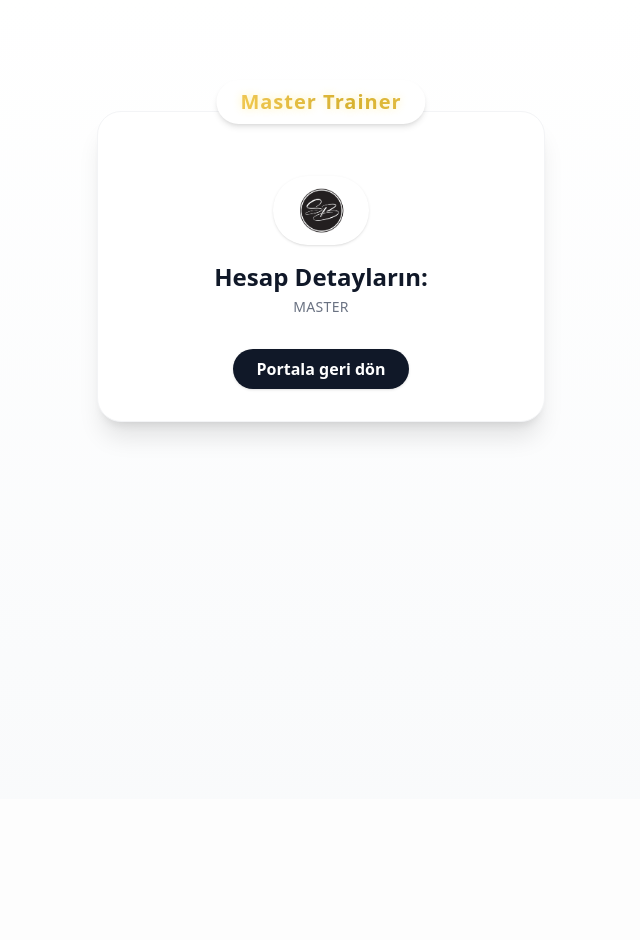
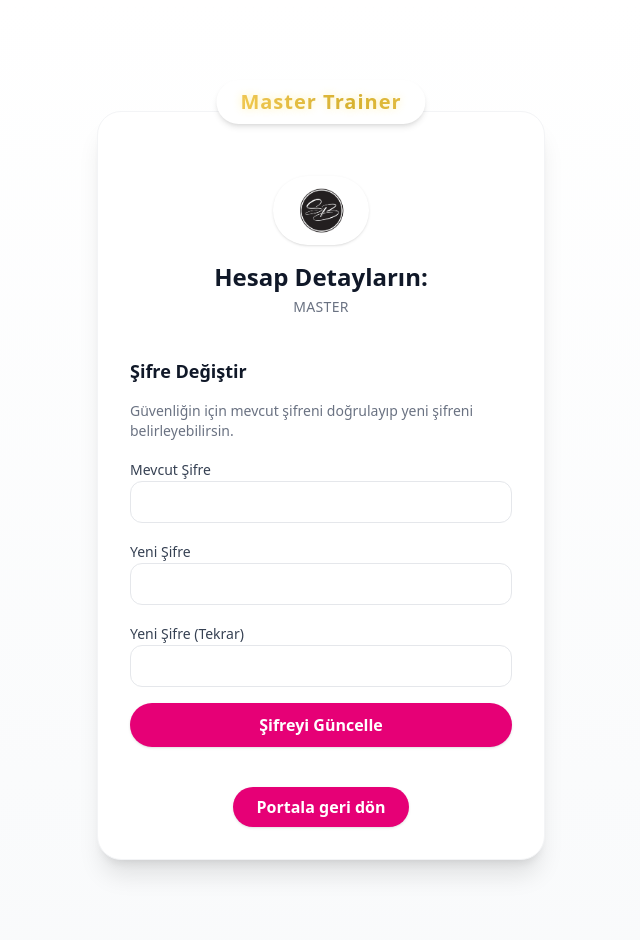
Before and after one commit to Serdarq1/shiningbrows-portal, a Flask app: page /hesap in a window 1280 px wide. Shown: the part 81-1021 px from the top of the page, without its empty margins (319-959 px from the left). Before the commit the page ends 520 px from the top, so only its background shows below. Run offline with Flask 3, Linux system fonts and the light colour scheme; the visitor is signed in with stand-in values (Sample User, id 1).

Commit message:
Add change password

```diff
--- a/main.py
+++ b/main.py
@@ -454,10 +454,34 @@ def save_master():
     return redirect(url_for('dashboard'))
 
 @app.route("/hesap")
+@login_required
+def account():
+    password_status = request.args.get("password_status", default="", type=str)
+    return render_template("account.html", password_status=password_status)
+
+
+@app.post("/hesap/sifre-degistir")
 @roles_required('master', 'admin')
 @login_required
-def account():
-    return render_template("account.html")
+def change_password():
+    current_password = (request.form.get("current_password") or "").strip()
+    new_password = (request.form.get("new_password") or "").strip()
+    confirm_password = (request.form.get("confirm_password") or "").strip()
+
+    if not check_password_hash(current_user.password_hash, current_password):
+        return redirect(url_for("account", password_status="invalid-current"))
+
+    if len(new_password) < 6:
+        return redirect(url_for("account", password_status="too-short"))
+
+    if new_password != confirm_password:
+        return redirect(url_for("account", password_status="mismatch"))
+
+    current_user.password_hash = generate_password_hash(new_password, salt_length=8)
+    db.session.add(current_user)
+    db.session.commit()
+
+    return redirect(url_for("account", password_status="success"))
 
 
 @app.get("/admin/tum-satin-alimlar")
--- a/templates/account.html
+++ b/templates/account.html
@@ -21,7 +21,27 @@
       <h1 class="text-2xl font-bold text-gray-900 mb-1">
         Hesap Detayların:
       </h1>
-      <p class="text-gray-500 text-sm tracking-wide uppercase">{{ current_user.role }}</p>
+      <p class="text-gray-500 text-sm tracking-wide uppercase">{{ current_user.role}}</p>
+
+      {% if password_status %}
+        {% if password_status == "success" %}
+          <div class="mt-4 rounded-xl bg-green-50 text-green-700 px-4 py-3 text-sm font-semibold">
+            Şifren başarıyla güncellendi.
+          </div>
+        {% elif password_status == "invalid-current" %}
+          <div class="mt-4 rounded-xl bg-red-50 text-red-600 px-4 py-3 text-sm font-semibold">
+            Mevcut şifren hatalı. Lütfen tekrar dene.
+          </div>
+        {% elif password_status == "mismatch" %}
+          <div class="mt-4 rounded-xl bg-red-50 text-red-600 px-4 py-3 text-sm font-semibold">
+            Yeni şifreler eşleşmiyor.
+          </div>
+        {% elif password_status == "too-short" %}
+          <div class="mt-4 rounded-xl bg-red-50 text-red-600 px-4 py-3 text-sm font-semibold">
+            Yeni şifren en az 6 karakter olmalı.
+          </div>
+        {% endif %}
+      {% endif %}
 
       {% if current_user.master %}
       <div class="mt-6 text-left space-y-3">
@@ -56,11 +76,69 @@
       </div>
       {% endif %}
 
-      <div class="mt-8">
+      <form method="post"
+            action="{{ url_for('change_password') }}"
+            class="mt-10 text-left space-y-4">
+        <h2 class="text-lg font-semibold text-gray-900">
+          Şifre Değiştir
+        </h2>
+        <p class="text-sm text-gray-500">
+          Güvenliğin için mevcut şifreni doğrulayıp yeni şifreni belirleyebilirsin.
+        </p>
+
+        <div class="space-y-2">
+          <label for="current_password" class="text-sm font-medium text-gray-700">
+            Mevcut Şifre
+          </label>
+          <input type="password"
+                 id="current_password"
+                 name="current_password"
+                 required
+                 class="w-full rounded-xl border border-gray-200 px-4 py-2.5 text-sm focus:border-gray-900 focus:outline-none focus:ring-2 focus:ring-gray-200" />
+        </div>
+
+        <div class="space-y-2">
+          <label for="new_password" class="text-sm font-medium text-gray-700">
+            Yeni Şifre
+          </label>
+          <input type="password"
+                 id="new_password"
+                 name="new_password"
+                 required
+                 minlength="6"
+                 class="w-full rounded-xl border border-gray-200 px-4 py-2.5 text-sm focus:border-gray-900 focus:outline-none focus:ring-2 focus:ring-gray-200" />
+        </div>
+
+        <div class="space-y-2">
+          <label for="confirm_password" class="text-sm font-medium text-gray-700">
+            Yeni Şifre (Tekrar)
+          </label>
+          <input type="password"
+                 id="confirm_password"
+                 name="confirm_password"
+                 required
+                 minlength="6"
+                 class="w-full rounded-xl border border-gray-200 px-4 py-2.5 text-sm focus:border-gray-900 focus:outline-none focus:ring-2 focus:ring-gray-200" />
+        </div>
+
+        <button type="submit"
+                class="w-full bg-pink-600 text-white font-semibold px-6 py-2.5 rounded-full shadow-sm hover:-translate-y-0.5 hover:bg-black/90 transition-all duration-200">
+          Şifreyi Güncelle
+        </button>
+      </form>
+
+      <div class="mt-10">
+        {% if current_user.role == 'master' or current_user.role == 'admin' %}
         <a href="{{ url_for('dashboard') }}"
-           class="inline-block bg-gray-900 text-white font-semibold px-6 py-2 rounded-full shadow-sm hover:-translate-y-0.5 hover:bg-black/90 transition-all duration-200">
+           class="inline-block bg-pink-600 text-white font-semibold px-6 py-2 rounded-full shadow-sm hover:-translate-y-0.5 hover:bg-black/90 transition-all duration-200">
           Portala geri dön
         </a>
+        {% elif current_user == 'distributor' %}
+        <a href="{{ url_for('distributor_home') }}"
+           class="inline-block bg-pink-600 text-white font-semibold px-6 py-2 rounded-full shadow-sm hover:-translate-y-0.5 hover:bg-black/90 transition-all duration-200">
+          Portala geri dön
+        </a>
+        {% endif %}
       </div>
     </div>
   </div>
--- a/templates/dashboard.html
+++ b/templates/dashboard.html
@@ -23,7 +23,6 @@
 <body class="min-h-screen bg-gray-50">
 
 {% include 'navbar.html' %}
-{% include 'sale.html' %}
 {% if greeting_name %}
 <div class="px-6 py-6 mb-6 text-left w-auto bg-white max-w-7xl mx-auto shadow rounded-2xl mt-8">
   <h2 class=" text-2xl font-semibold text-gray-800 font-thin">
--- a/templates/distributor.html
+++ b/templates/distributor.html
@@ -14,7 +14,6 @@
 </head>
 <body class="min-h-screen bg-gray-50">
  {% include 'navbar.html' %}
- {% include 'sale.html' %}
 
  {% if current_user.is_authenticated and current_user.role == 'admin' %}
 <div class="bg-white shadow rounded-xl p-5 mb-6 text-center">
--- a/templates/navbar.html
+++ b/templates/navbar.html
@@ -38,7 +38,7 @@
            class="text-gray-700 hover:text-gray-900 transition-colors duration-200">Tüm Satın Alımlar</a>
         {% endif %}
 
-       {% if current_user.role == 'master' or current_user.role == 'admin' %}
+       {% if current_user.role == 'master' or current_user.role == 'admin' or current_user.role == 'distributor' %}
         <a href="{{ url_for('account') }}"
            class="text-gray-700 hover:text-gray-900 transition-colors duration-200">Hesap</a>{%endif%}
         {% if current_user.is_authenticated %}
```
Also changed, not shown: instance/students.db.
